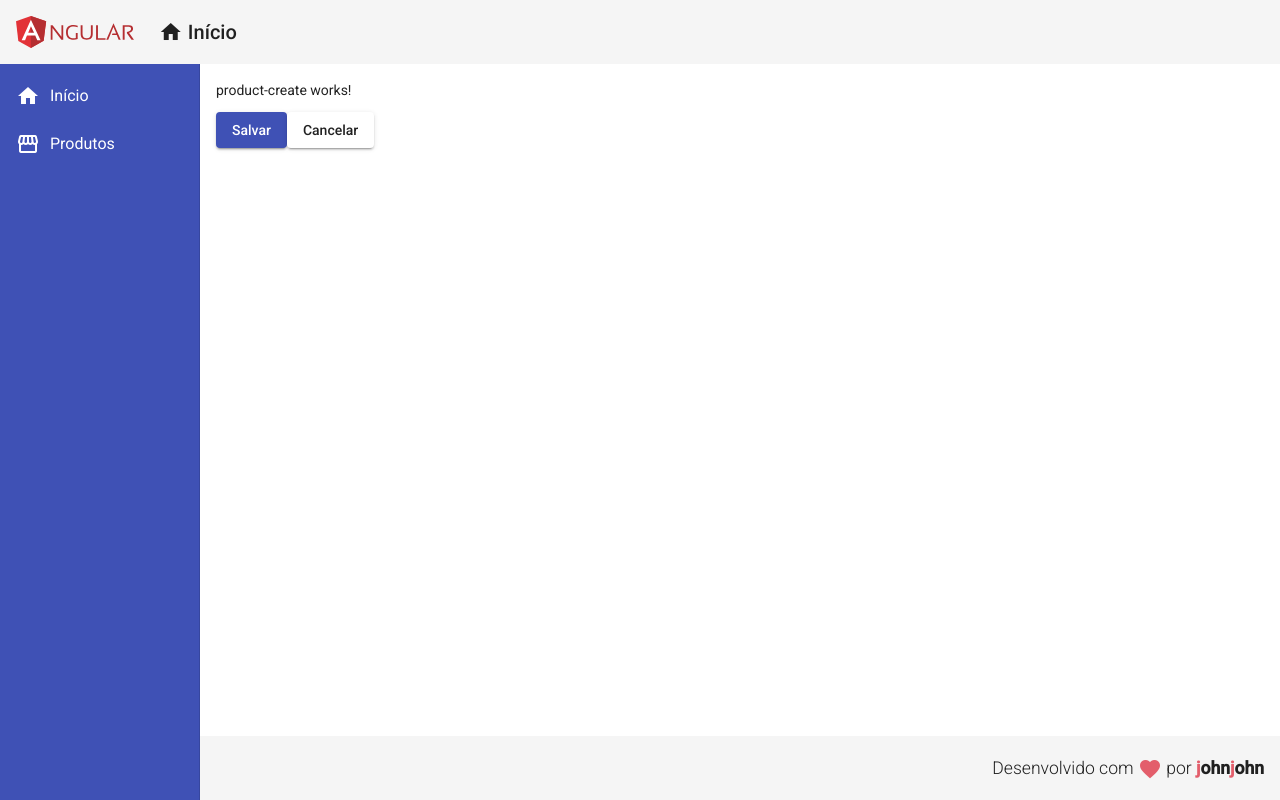
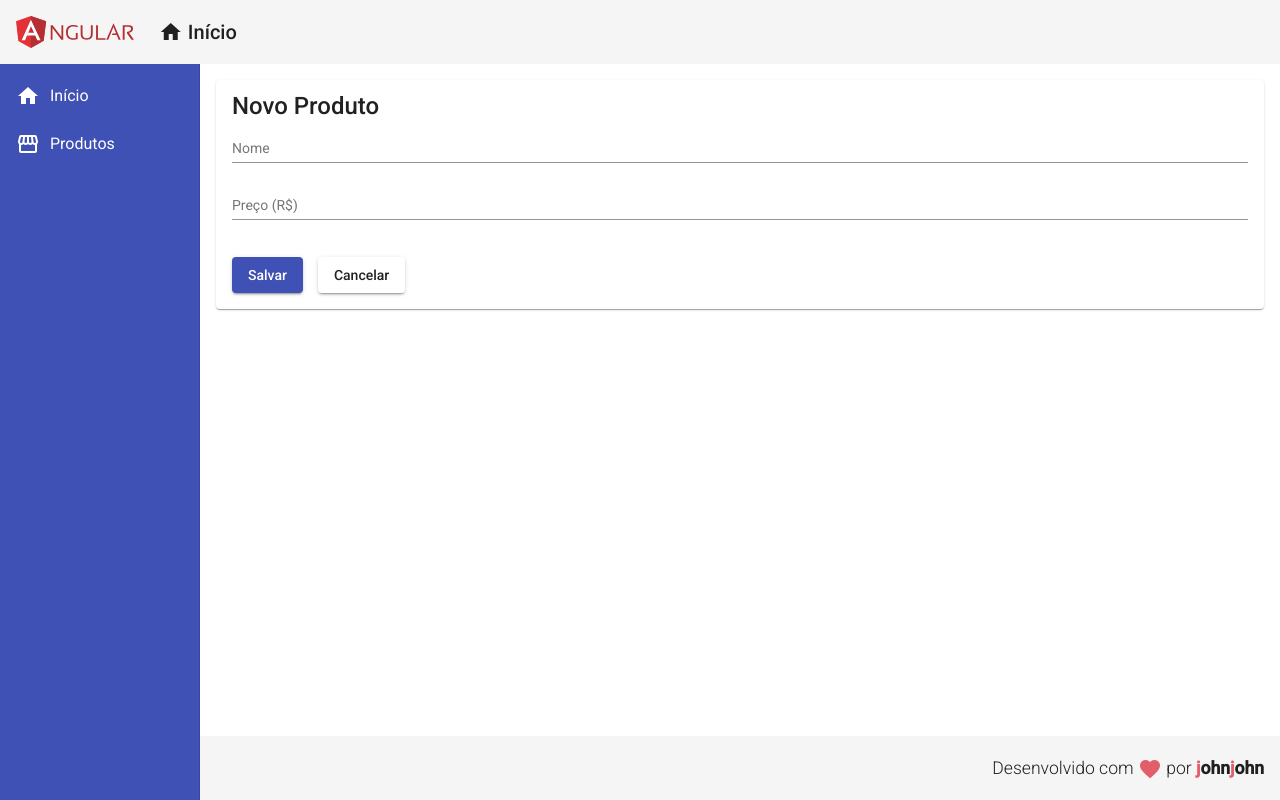
Before and after one commit to joaobatistajunior/angular9-essentials, an Angular app in the folder frontend/: page /products/create in a window 1280 px wide. Built offline with nearby package versions, Linux system fonts and the light colour scheme.

Commit message:
Added create product form

```diff
--- a/frontend/src/app/components/product/product-create/product-create.component.css
+++ b/frontend/src/app/components/product/product-create/product-create.component.css
@@ -0,0 +1,8 @@
+form {
+    display: flex;
+    flex-direction: column;
+}
+
+button {
+    margin: 20px 15px 0px 0px;
+}
--- a/frontend/src/app/components/product/product-create/product-create.component.html
+++ b/frontend/src/app/components/product/product-create/product-create.component.html
@@ -1,10 +1,27 @@
-<p>product-create works!</p>
+<mat-card>
+    <mat-card-title>Novo Produto</mat-card-title>
+    <form>
+        <mat-form-field>
+            <input matInput
+                   placeholder="Nome"
+                   name="name"
+                   [(ngModel)]="product.name" />
+        </mat-form-field>
+        <mat-form-field>
+            <input matInput
+                   placeholder="Preço (R$)"
+                   name="price"
+                   [(ngModel)]="product.price" />
+        </mat-form-field>
+    </form>
+    <button mat-raised-button
+            (click)="createProduct()"
+            color="primary">
+        Salvar
+    </button>
 
-<button mat-raised-button (click)="createProduct()" color="primary">
-    Salvar
-</button>
-
-
-<button mat-raised-button (click)="cancel()">
-    Cancelar
-</button>
+    <button mat-raised-button
+            (click)="cancel()">
+        Cancelar
+    </button>
+</mat-card>
```
Also changed, not shown: frontend/src/app/app.module.ts (+8 -1 lines), 1 other file (tests, documents, lock files or other folders).
